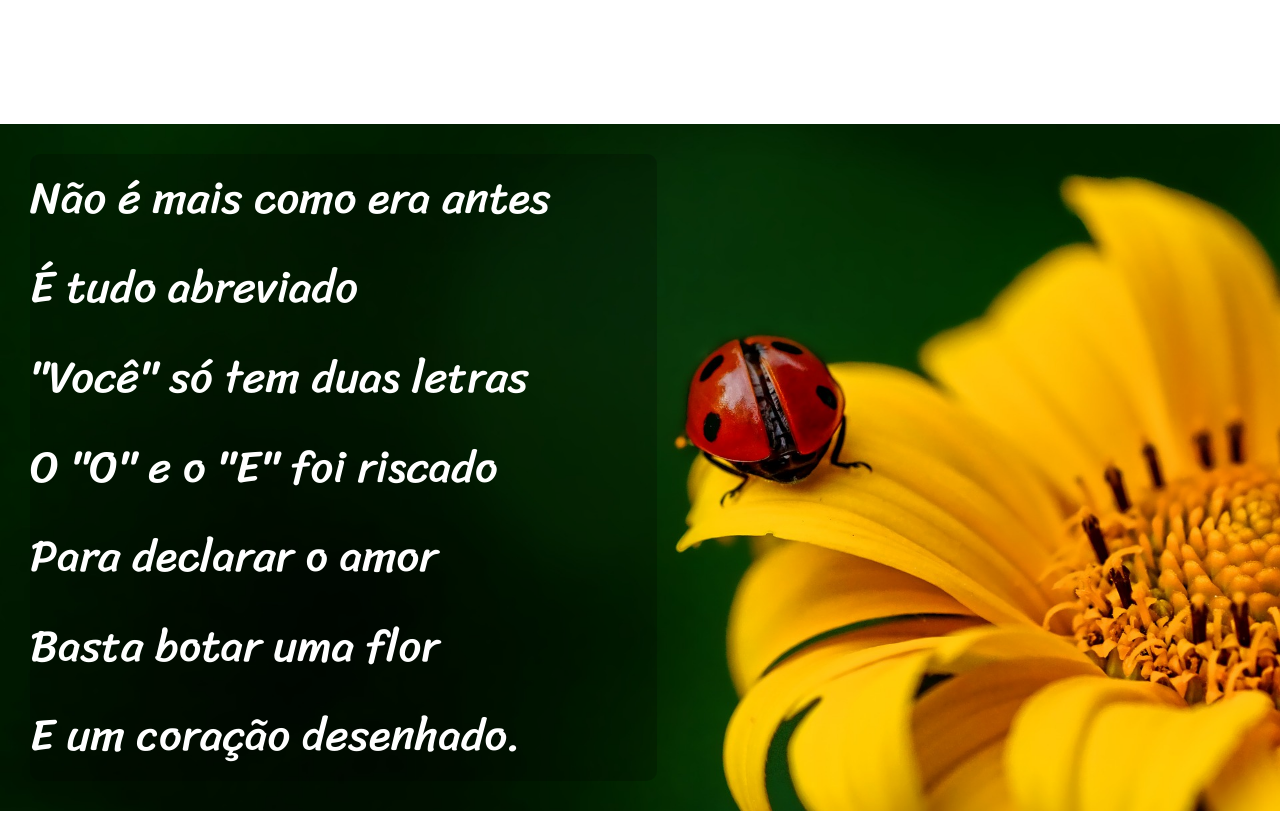
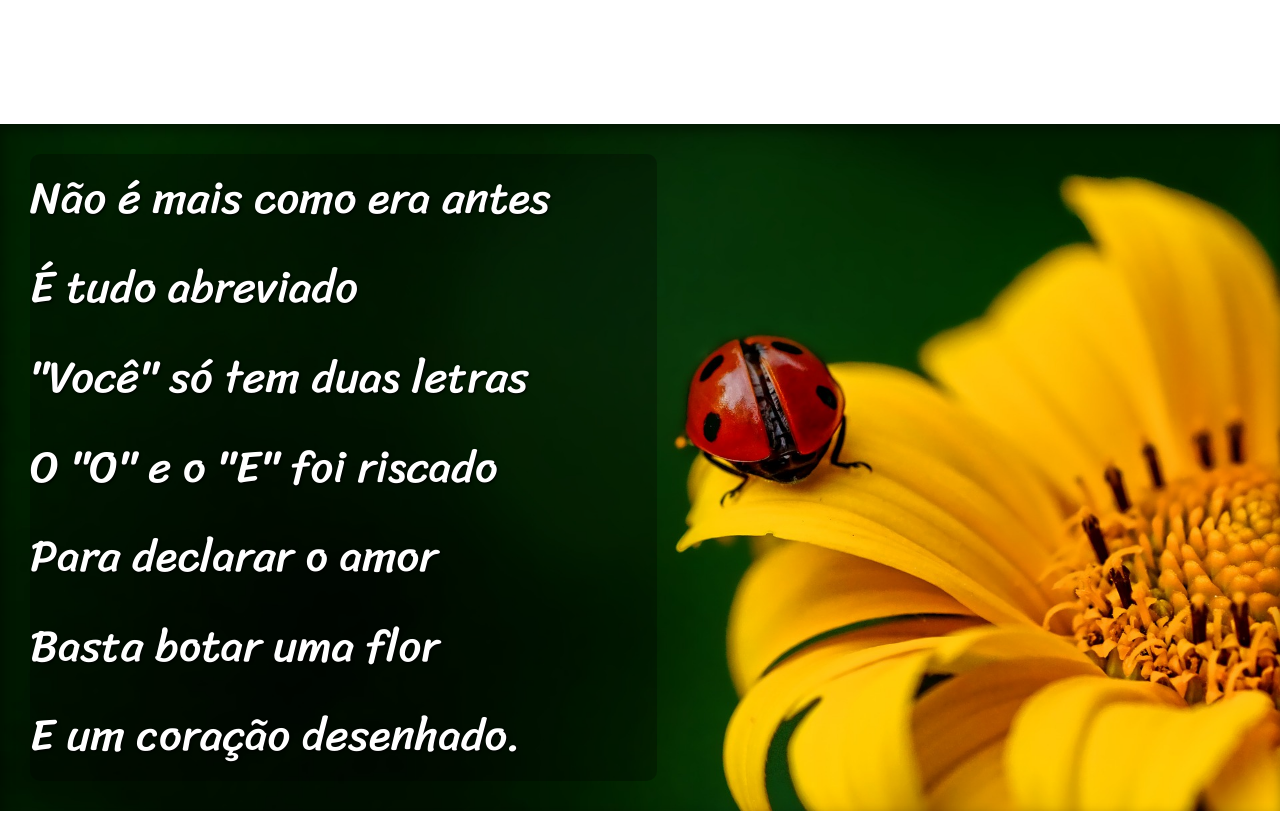
Before and after one commit to Luiz-nascimento012/projeto-cordel, a plain HTML site: page index.html in a window 1280 px wide. Shown: the part 880-1693 px from the top of the page. Drawn offline with Linux system fonts and the light colour scheme.

Commit message:
mudanças e trabalhos com text e box shadow

```diff
--- a/style.css
+++ b/style.css
@@ -77,12 +77,17 @@ section#img02 {
     background-size: cover;
 }
 
+section.imagem {
+    box-shadow: inset 2px 6px 13px rgba(0, 0, 0, 0.422);
+}
+
 
 section.imagem p {
     color: white;
-    background-color: rgba(0, 0, 0, 0.225);
+    background-color: rgba(0, 0, 0, 0.295);
     width: 14em;
     border-radius: 10px;
+    text-shadow: 1px 1px 3px black;
 }
 
 
```
